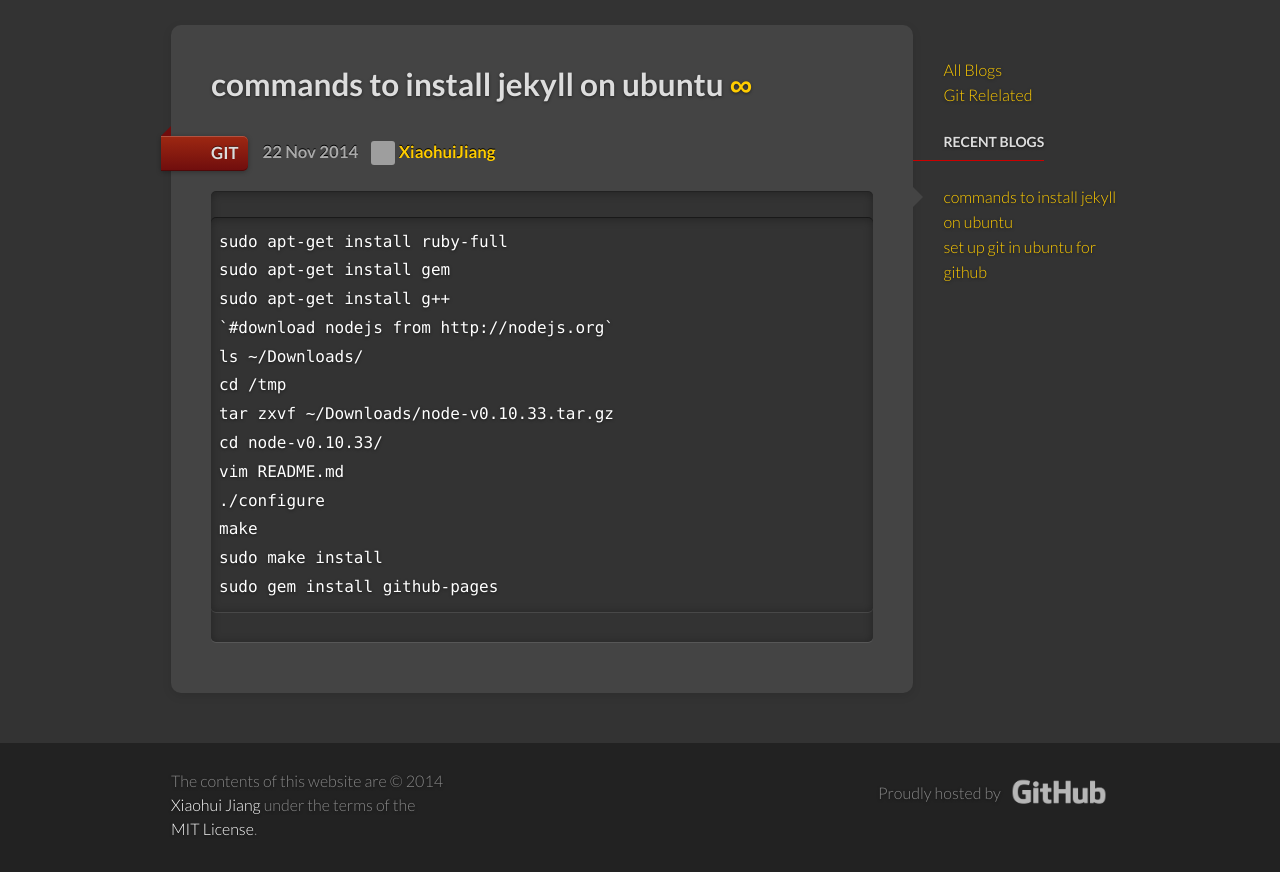
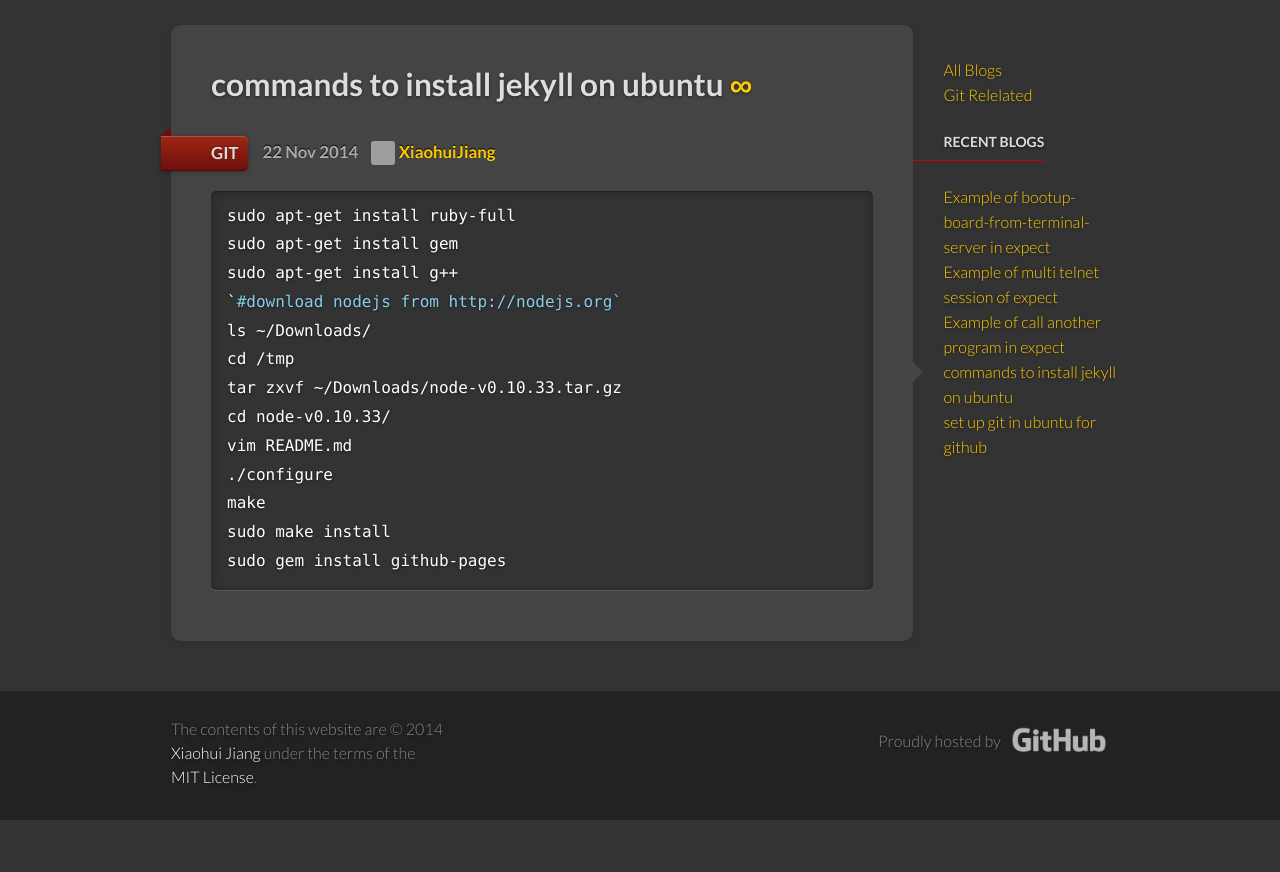
Before and after one commit to XiaohuiJiang/XiaohuiJiang.github.io, a Jekyll site: the page built from _posts/2014-11-22-install-jekyll-on-ubuntu.md, in a window 1280 px wide, cut to the strip 134-1006 px from the top of the page. Built offline with Jekyll 4.4.1, drawn with Linux system fonts in a browser that asks for light colours; after the commit the page ends 954 px from its top, so only the background shows below that; grey boxes are pictures that could not be loaded.

Commit message:
add 3 expect files

```diff
--- a/_data/docs.yml
+++ b/_data/docs.yml
@@ -11,3 +11,4 @@
   - bashexample
   - gitexample
   - tclexample
+  - expectexample
--- a/_posts/2014-11-22-install-jekyll-on-ubuntu.md
+++ b/_posts/2014-11-22-install-jekyll-on-ubuntu.md
@@ -6,16 +6,18 @@ version: 0.1
 categories: [git]
 ---
 
-    sudo apt-get install ruby-full
-    sudo apt-get install gem
-    sudo apt-get install g++
-    `#download nodejs from http://nodejs.org`
-    ls ~/Downloads/
-    cd /tmp
-    tar zxvf ~/Downloads/node-v0.10.33.tar.gz
-    cd node-v0.10.33/
-    vim README.md
-    ./configure
-    make
-    sudo make install
-    sudo gem install github-pages
+{% highlight bash %}
+sudo apt-get install ruby-full
+sudo apt-get install gem
+sudo apt-get install g++
+`#download nodejs from http://nodejs.org`
+ls ~/Downloads/
+cd /tmp
+tar zxvf ~/Downloads/node-v0.10.33.tar.gz
+cd node-v0.10.33/
+vim README.md
+./configure
+make
+sudo make install
+sudo gem install github-pages
+{% endhighlight %}
--- /dev/null
+++ b/_posts/2014-12-14-call-another-program-by-expect.md
@@ -0,0 +1,11 @@
+---
+layout: news_item
+title: Example of call another program in expect
+author: XiaohuiJiang
+version: 0.1
+categories: [code]
+---
+
+{% highlight tcl %}
+{% include code/expect/call_another.exp %}
+{% endhighlight %}
--- /dev/null
+++ b/_posts/2014-12-14-multi-session-expect.md
@@ -0,0 +1,11 @@
+---
+layout: news_item
+title: Example of multi telnet session of expect
+author: XiaohuiJiang
+version: 0.1
+categories: [code]
+---
+
+{% highlight tcl %}
+{% include code/expect/multi-session.exp %}
+{% endhighlight %}
--- /dev/null
+++ b/_posts/2014-12-24-bootup-board-from-terminal-server.md
@@ -0,0 +1,11 @@
+---
+layout: news_item
+title: Example of bootup-board-from-terminal-server in expect
+author: XiaohuiJiang
+version: 0.1
+categories: [code]
+---
+
+{% highlight tcl %}
+{% include code/expect/board_boot.exp %}
+{% endhighlight %}
```
Also changed, not shown: _docs/expectexample.md (added, +13 -0 lines), _docs/tclexample.md (+1 -1 lines), _posts/2014-11-21-setup-git-in-linux.md (+13 -11 lines), 3 other files.
